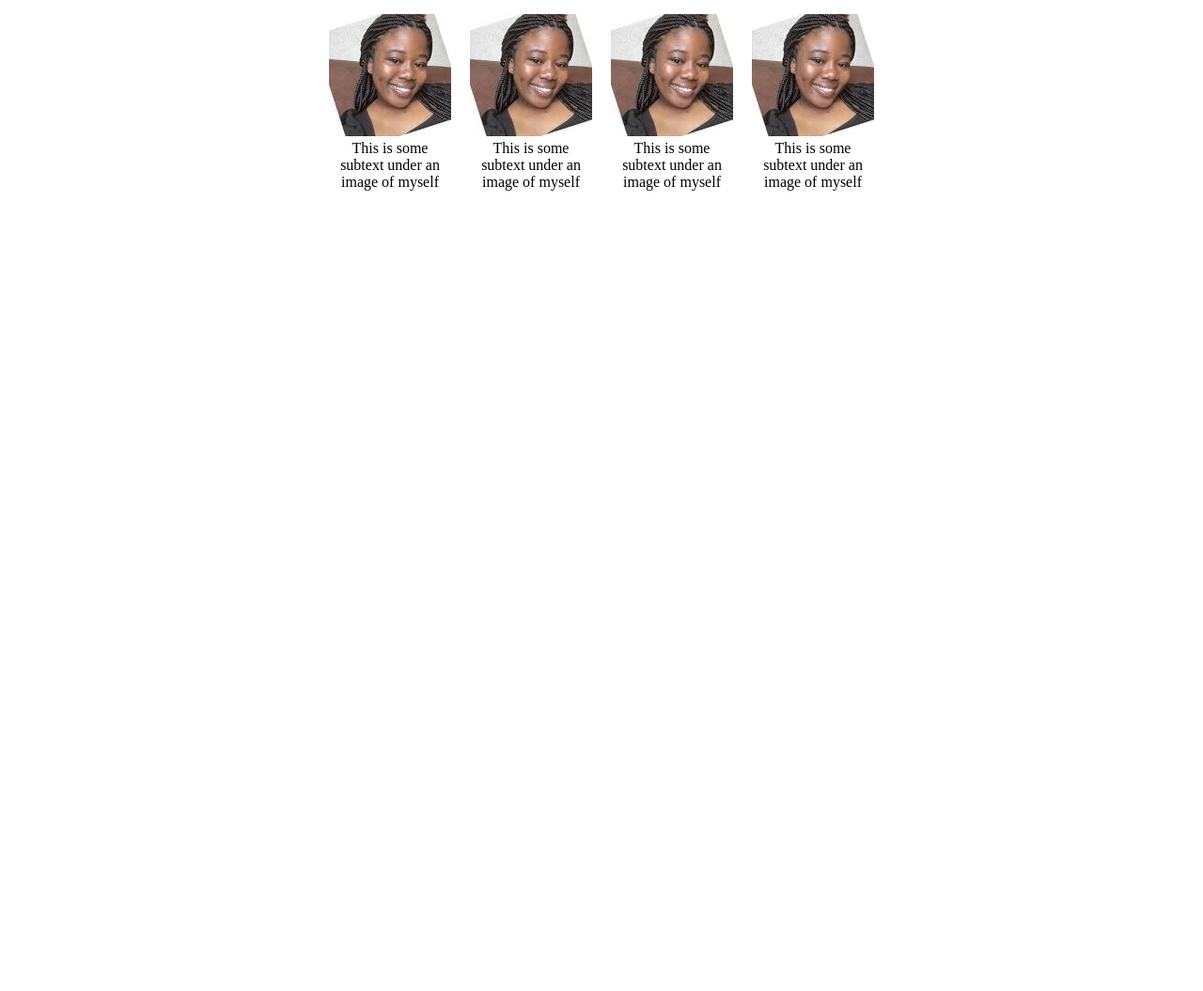
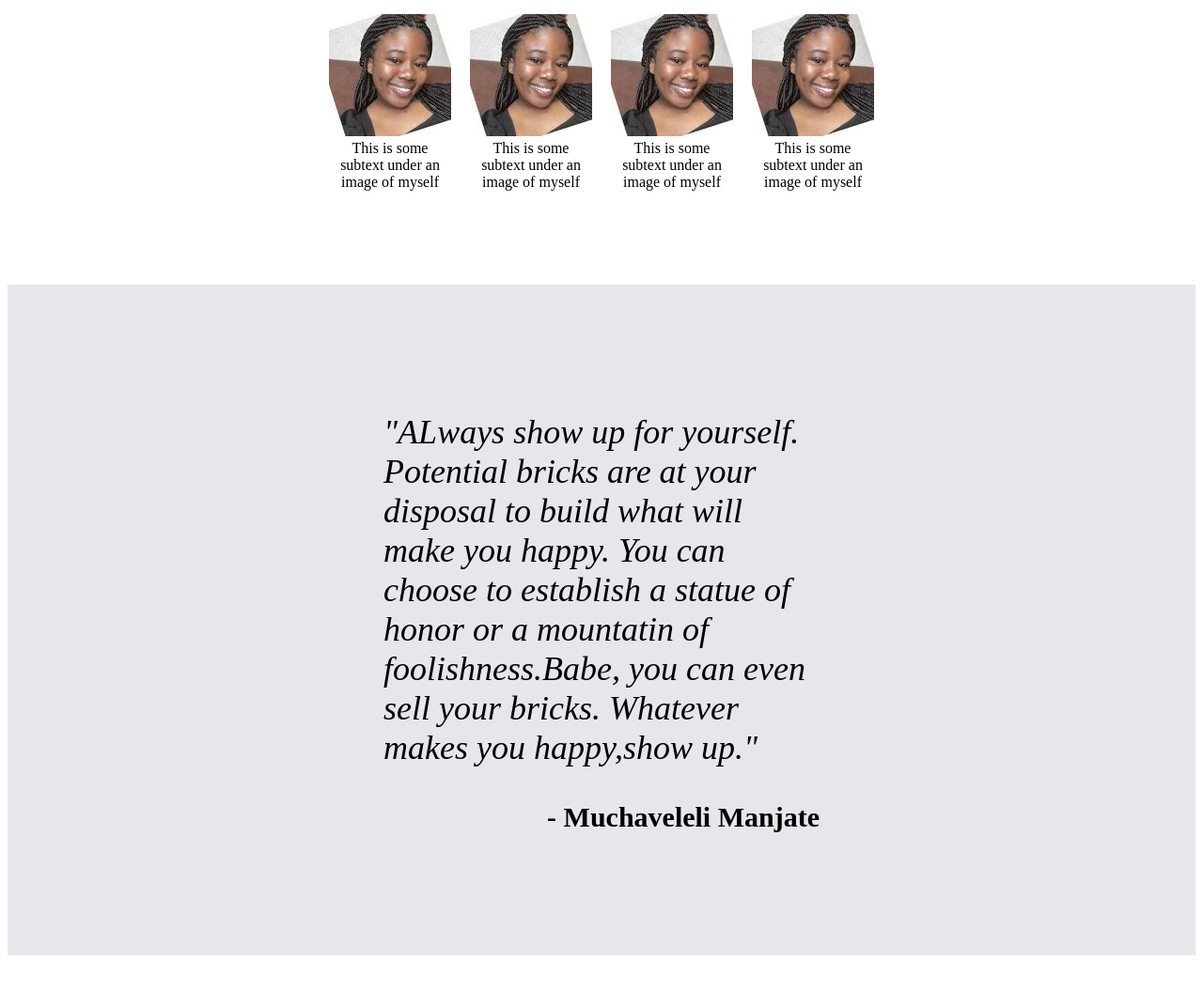
Before and after one commit to ManjateM/Landing-page, a plain HTML site: page index.html in a window 1280 px wide. Shown: the part 587-1642 px from the top of the page at 94% size. Before the commit the page ends 800 px from the top, so only its background shows below. Drawn offline with Linux system fonts and the light colour scheme.

Commit message:
Add a favorite qoute section

```diff
--- a/index.html
+++ b/index.html
@@ -30,7 +30,7 @@
     </div>
     <div class="section-two">
         <h3 class="info-header">Some random information</h3>
-    </div>
+
         <div class="media-objects">
             <div class="media">
                 <div class="random-img"><img alt="some image" src="me.jpeg"></div>
@@ -50,5 +50,18 @@
             </div>
         </div>
 
+        <div class="quote">
+            <p class="fav-quote">
+                "ALways show up for yourself. Potential bricks are at your disposal
+            to build what will make you happy. You can choose to establish a statue of honor
+            or a mountatin of foolishness.Babe, you can even sell your bricks.
+            Whatever makes you happy,show up."
+            </p>
+            <p class="author"> - Muchaveleli Manjate</p>
+        </div>
+
+
+    </div>
+
 </body>
 </html>
--- a/style.css
+++ b/style.css
@@ -5,6 +5,8 @@
 .header{
     display: flex;
     justify-content: space-between;
+    padding-left: 100px;
+    padding-right: 100px;
 
 }
 .logo{
@@ -80,3 +82,21 @@ button{
     width: min-content;
     align-items: center;
 }
+.quote{
+    background-color: #e5e7eb;
+    padding: 100px 400px;
+    margin-top: 100px;
+    margin-bottom: 100px;
+}
+.quote .fav-quote{
+    font-size: 36px;
+    font-style: italic;
+    font-weight: lighter;
+    text-align: left;
+}
+
+.quote .author{
+    text-align: right;
+    font-weight: bold;
+    font-size: 30px;
+}
```
Lines whose indentation alone changed are shown as unchanged.
